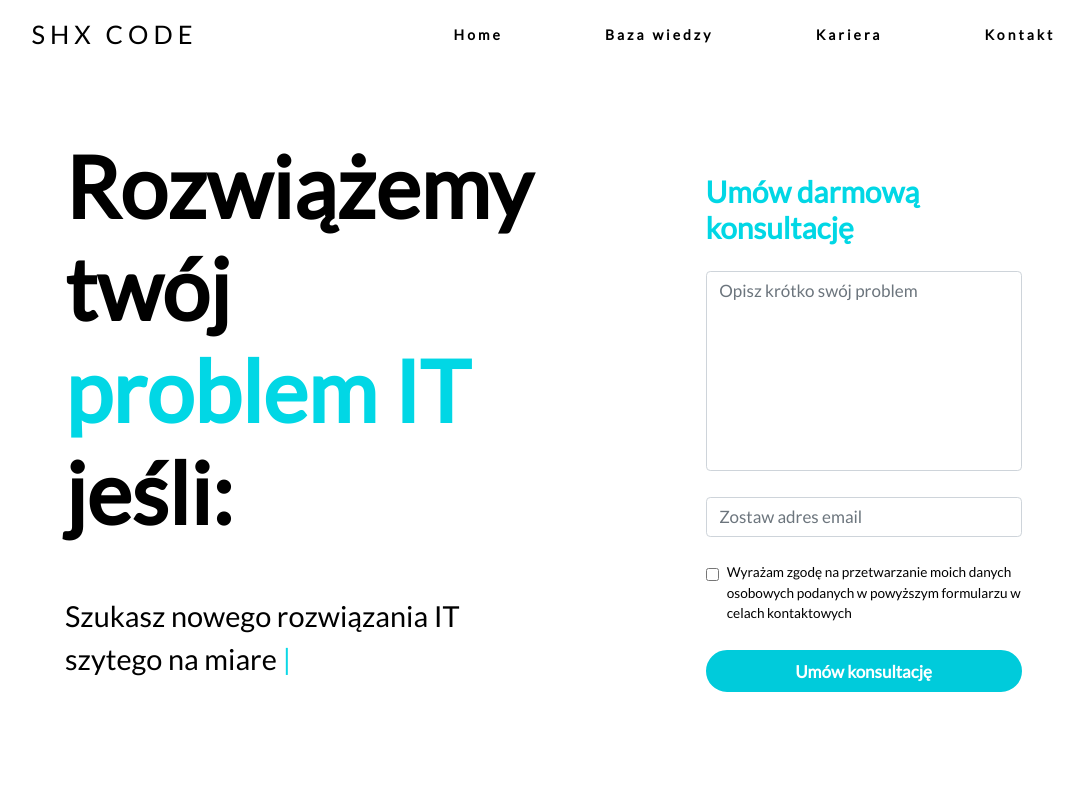
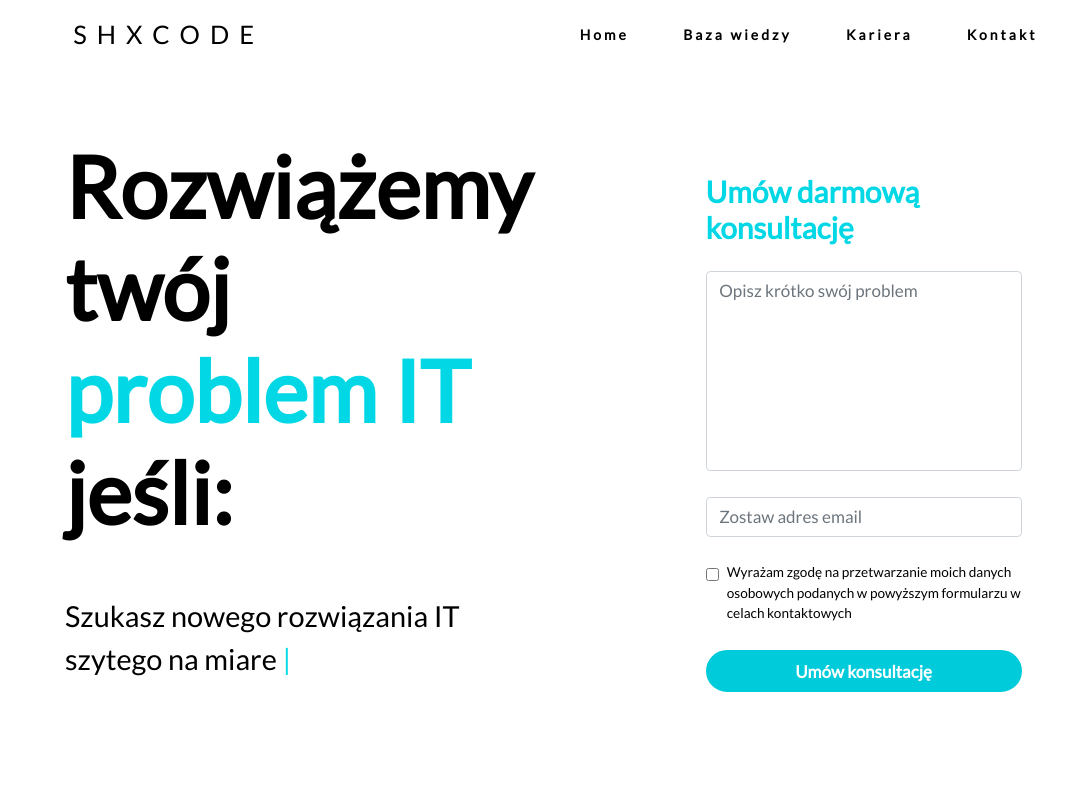
Before and after one commit to Mass-rj05/CleverTemplate, a plain HTML site: page index.html in a window 1280 px wide. Shown: the top 800 px of the page, without its empty margins (71-1155 px from the left). Drawn offline with nearby package versions, Linux system fonts and the light colour scheme; a web font is replaced by a local one.

Commit message:
fixing cards

```diff
--- a/index.html
+++ b/index.html
@@ -59,7 +59,7 @@
 
     <nav class="fixed-top bg-dart">
       <div class="nav_logo">
-        <h4>SHX code</h4>
+        <h4>SHXcode</h4>
       </div>
       <ul class="nav_links">
         <li><a href="#home">Home</a></li>
--- a/js/app.js
+++ b/js/app.js
@@ -2,7 +2,6 @@ const navSlide = () => {
     const burger = document.querySelector('.burger');
     const nav = document.querySelector('.nav_links');
     const navLinks = document.querySelectorAll('.nav_links li');
-    console.log(navLinks);
 
 
     burger.addEventListener('click', () => {
--- a/style/style.css
+++ b/style/style.css
@@ -45,7 +45,7 @@ ul {
 .nav_logo {
   text-transform: uppercase;
   font-size: 20px;
-  letter-spacing: 5px;
+  letter-spacing: 10px;
   padding: 10px 0px;
 }
 .nav_logo h4 {
@@ -113,7 +113,7 @@ nav{
 
 @media screen and (min-width: 480px) {
   .nav_links {
-    width: 55%;
+    width: 40%;
   }
 }
 
@@ -660,7 +660,7 @@ img {
   /* -webkit-box-shadow: 0px 0px 10px 5px rgba(19, 56, 53, 1);
   -moz-box-shadow: 0px 0px 10px 5px rgba(19, 56, 53, 1);
   box-shadow: 0px 0px 10px 5px rgba(19, 56, 53, 1); */
-  margin-top: -20px;
+  transform: translateY(-20px);
   border-bottom: 5px solid #005d6a33;
   border-right: 5px solid #005d6a33;
 }
```
